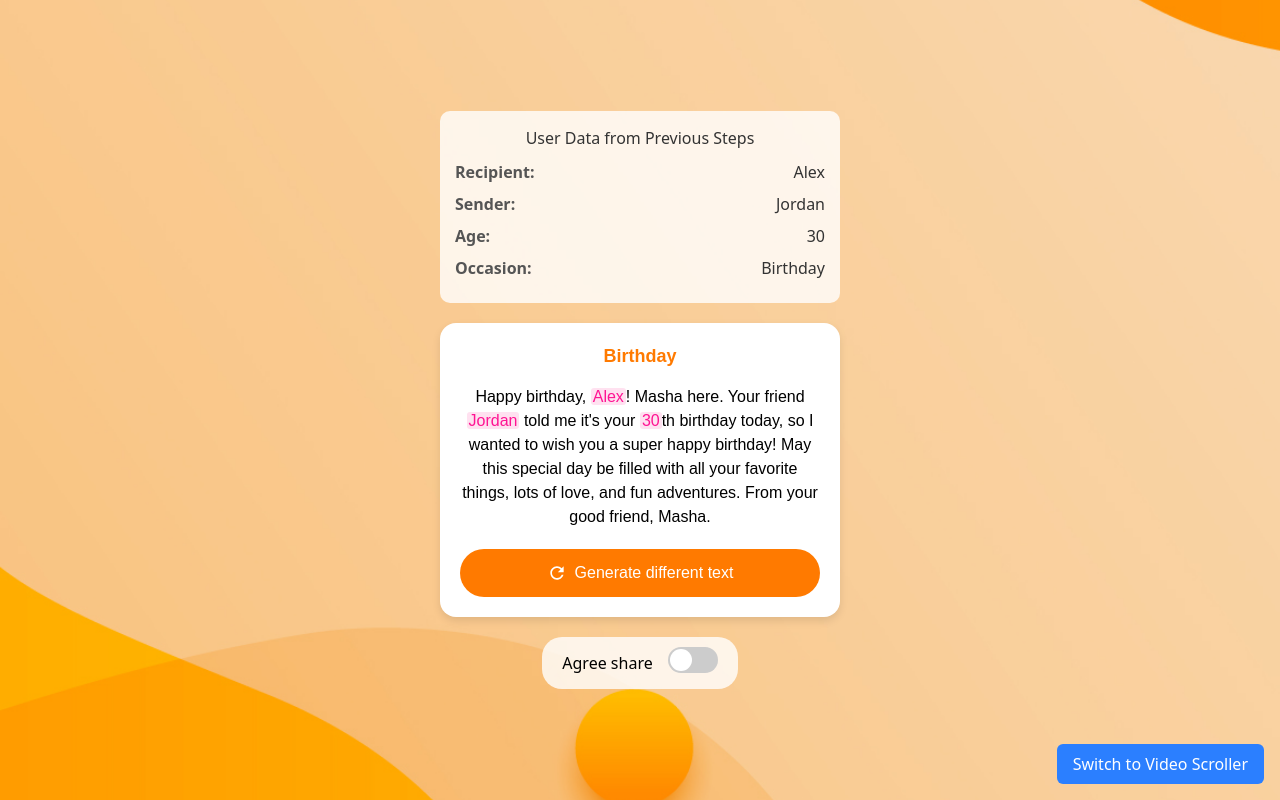
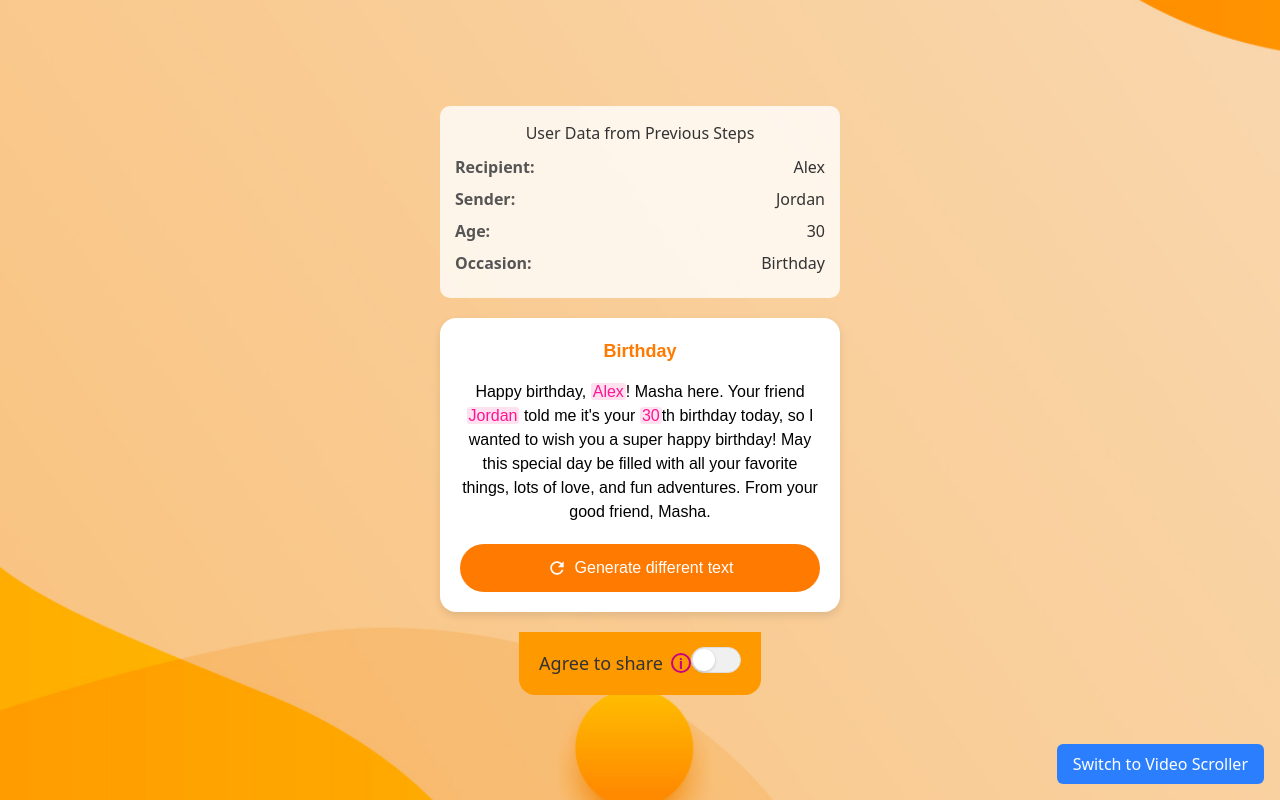
Before and after one commit to ijlaldev007/greeting-app, a React (Vite) app: page / in a window 1280 px wide. Built offline with nearby package versions, Linux system fonts and the light colour scheme.

Commit message:
Update 'Agree to share' toggle to match design

```diff
--- a/src/components/textgeneration/TextGenerationDemo.css
+++ b/src/components/textgeneration/TextGenerationDemo.css
@@ -8,19 +8,35 @@
 
 .share-toggle-container {
   display: flex;
+  justify-content: space-between;
+  align-items: center;
+  margin-top: 20px;
+  padding: 15px 20px;
+  background-color: #ff9900; /* Orange background */
+  border-radius: 0 0 16px 16px;
+  color: #333;
+  font-size: 18px;
+  font-weight: 500;
+}
+
+.share-toggle-text {
+  display: flex;
+  align-items: center;
+  gap: 8px;
+}
+
+.info-icon {
+  display: inline-flex;
   justify-content: center;
   align-items: center;
-  margin-top: 20px;
-  padding: 10px;
-  background-color: rgba(255, 255, 255, 0.8);
-  border-radius: 20px;
-}
-
-.share-toggle {
-  display: flex;
-  justify-content: space-between;
-  align-items: center;
-  gap: 15px;
+  width: 20px;
+  height: 20px;
+  border-radius: 50%;
+  border: 2px solid #c90082; /* Magenta border */
+  color: #c90082;
+  font-size: 14px;
+  font-weight: bold;
+  cursor: pointer;
 }
 
 .toggle-container {
@@ -38,27 +54,29 @@
   display: inline-block;
   width: 50px;
   height: 26px;
-  background-color: #ccc;
+  background-color: #f0f0f0;
   border-radius: 34px;
   position: relative;
   cursor: pointer;
   transition: background-color 0.3s;
+  border: 1px solid #ddd;
 }
 
 .toggle-switch::after {
-  content: "";
+  content: '';
   position: absolute;
   width: 22px;
   height: 22px;
   border-radius: 50%;
   background-color: white;
-  top: 2px;
-  left: 2px;
+  top: 1px;
+  left: 1px;
   transition: transform 0.3s;
+  box-shadow: 0 1px 3px rgba(0, 0, 0, 0.2);
 }
 
 input:checked + .toggle-switch {
-  background-color: #ff1493;
+  background-color: #c90082; /* Magenta color */
 }
 
 input:checked + .toggle-switch::after {
--- a/src/components/textgeneration/TextGenerationDemo.tsx
+++ b/src/components/textgeneration/TextGenerationDemo.tsx
@@ -97,8 +97,10 @@ const TextGenerationDemo: React.FC = () => {
 
       {/* Share toggle outside the card */}
       <div className='share-toggle-container'>
-        <div className='share-toggle'>
-          <span>Agree share</span>
+        <div className='share-toggle-text'>
+          <span>Agree to share</span>
+          <div className='info-icon'>i</div>
+        </div>
         <div className='toggle-container'>
           <input
             type='checkbox'
@@ -110,7 +112,6 @@ const TextGenerationDemo: React.FC = () => {
         </div>
       </div>
     </div>
-    </div>
   );
 };
 
```
Lines whose indentation alone changed are shown as unchanged.
